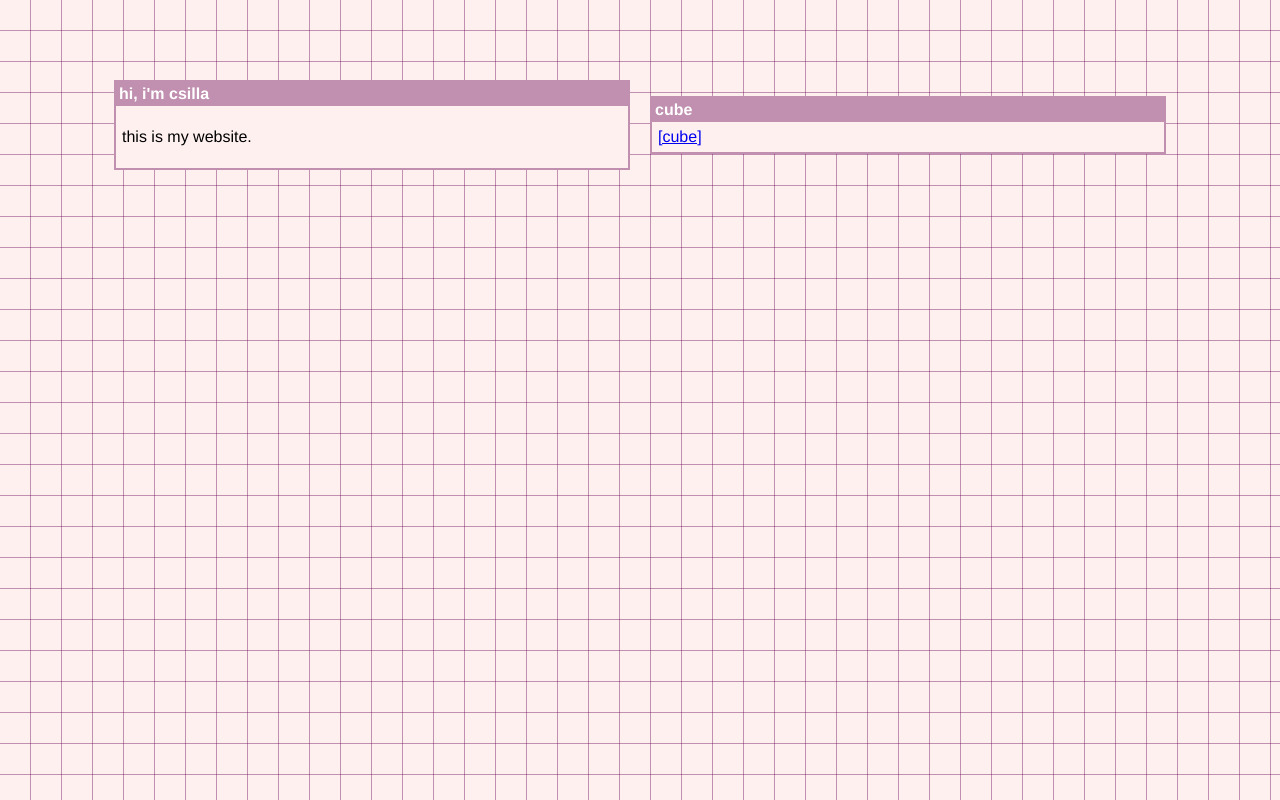
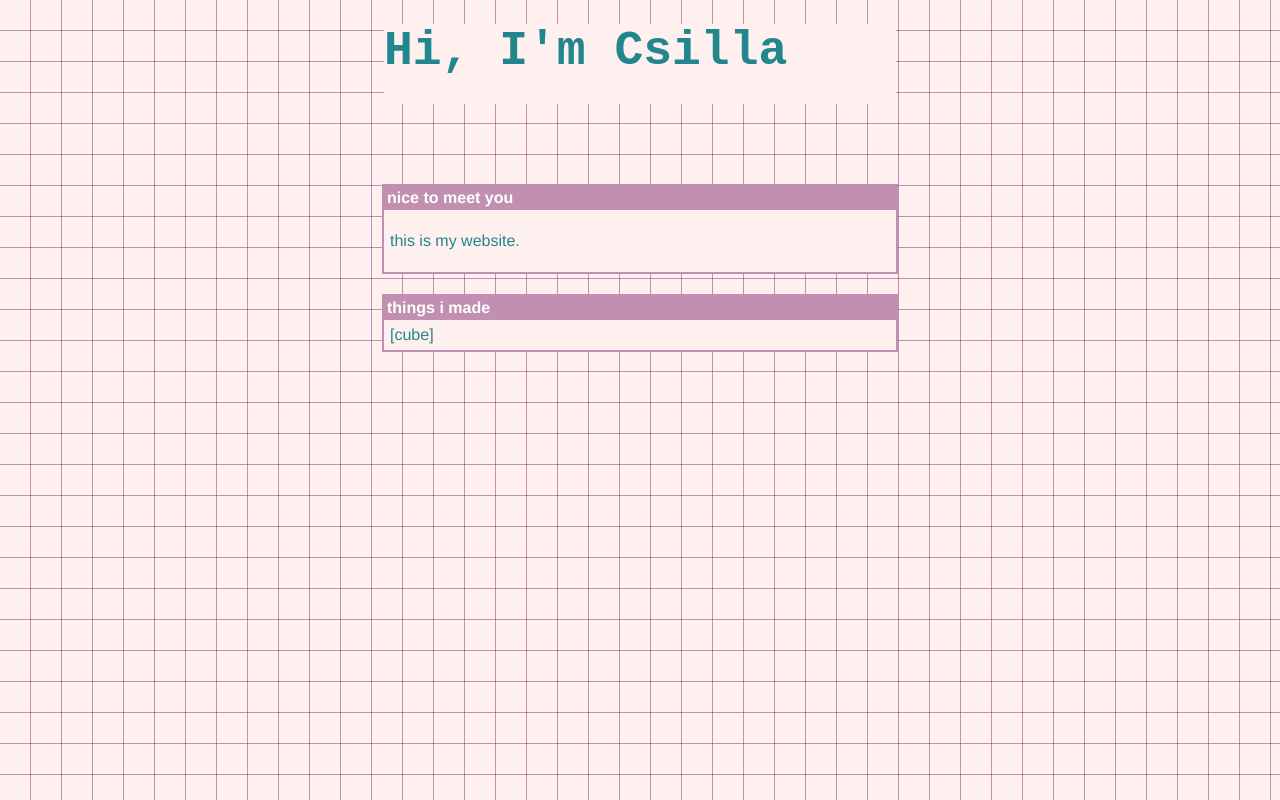
Before and after one commit to csillalukacs/csillalukacs.github.io, a plain HTML site: page index.html in a window 1280 px wide. Drawn offline with Linux system fonts and the light colour scheme.

Commit message:
better layout

```diff
--- a/index.html
+++ b/index.html
@@ -7,9 +7,12 @@
 </head>
 <body>
 <div id="background">
+    <div id="header">
+        Hi, I'm Csilla
+    </div>
     <div id="card-container">
         <div class="card">
-            <div class="card-title">hi, i'm csilla</div>
+            <div class="card-title">nice to meet you</div>
             <div class="card-content">
                 <div class="card-content">
                     <p>this is my website.</p>
@@ -17,7 +20,7 @@
             </div>
         </div>
         <div class="card">
-            <div class="card-title">cube</div>
+            <div class="card-title">things i made</div>
             <div class="card-content">
                 <div class="card-content">
                     <a href="/cube.html" class="link">[cube]</a>
--- a/style.css
+++ b/style.css
@@ -1,28 +1,45 @@
 :root{
     --lines-color: rgba(100, 0, 80, 0.4);
+    --text-color: rgba(5, 119, 128, 0.884);
 }
 
 *
 {
     font-family: Helvetica, sans-serif;
     background-color: rgb(255, 240, 240);
+    color: var(--text-color);
 }
 
 #background
 {
-    position: fixed;
-    height: 100vh;
+    position: absolute;
     width: 100vw;
+    min-height: 100vh;
     top: 0;
     left: 0;
     background: repeating-linear-gradient(transparent, transparent 30px, var(--lines-color) 30px, var(--lines-color) 31px),
                 repeating-linear-gradient(0.25turn, transparent, transparent 30px, var(--lines-color) 30px, var(--lines-color) 31px);
 }
 
+#header
+{
+    font-size: 48px;
+    font-family: 'Courier New', Courier, monospace;
+    margin: auto;
+    width:40vw;
+    height: 10vh;
+    min-width: 500px;
+    padding: 0;
+    text-align: left;
+    font-weight: bold;
+    margin-top: 3vh;
+}
+
+
 #card-container
 {
     display: flex;
-    flex-direction: row;
+    flex-direction: column;
     flex-wrap: wrap;
     gap: 20px;
     justify-content: center;
@@ -37,7 +54,7 @@
 {
     border: solid 2px var(--lines-color);
     width: 40vw;
-
+    min-width: 500px;
 }
 
 .card-title
@@ -64,9 +81,19 @@
     font-weight: bold;
 }
 
-.link:hover
+.link
+{
+    text-decoration: none;
+}
+
+.link:hover, .link:visited:hover
 {
     color: mediumseagreen;
+}
+
+.link, .link:visited
+{
+    color: var(--text-color);
 }
 
 canvas
```
